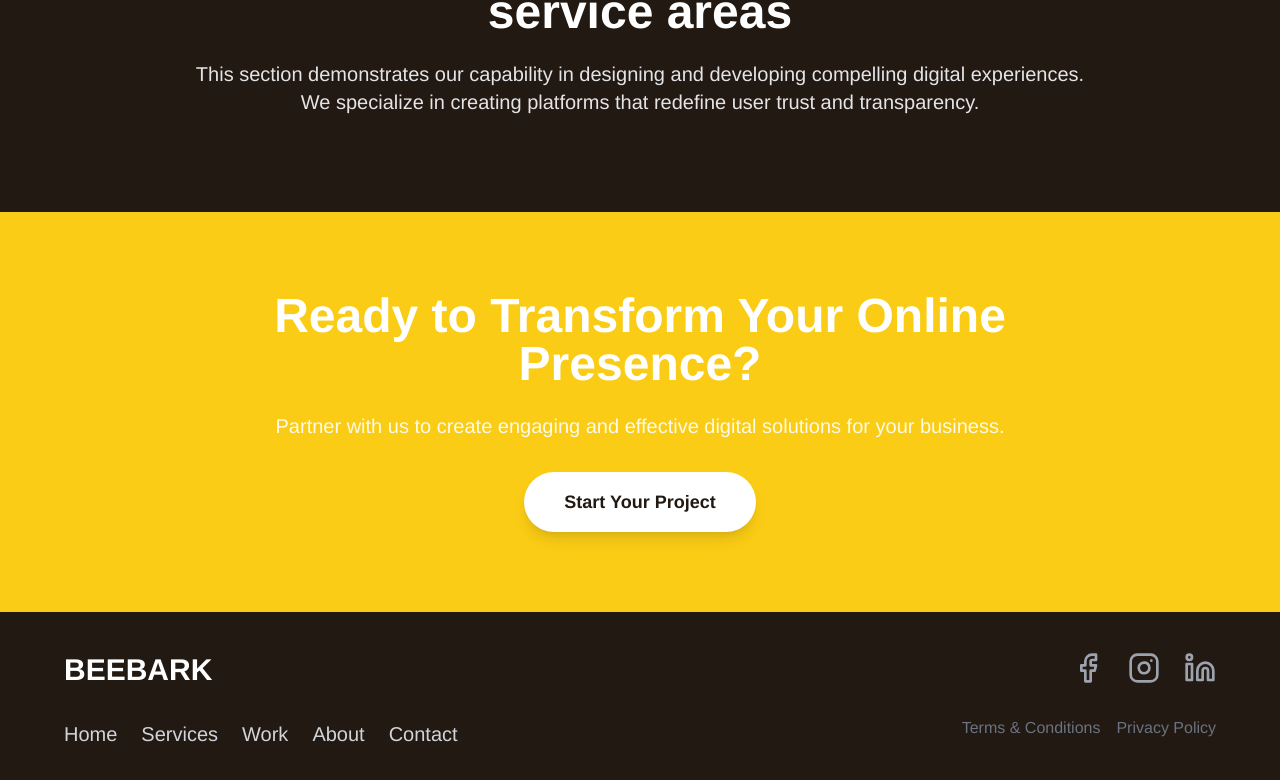
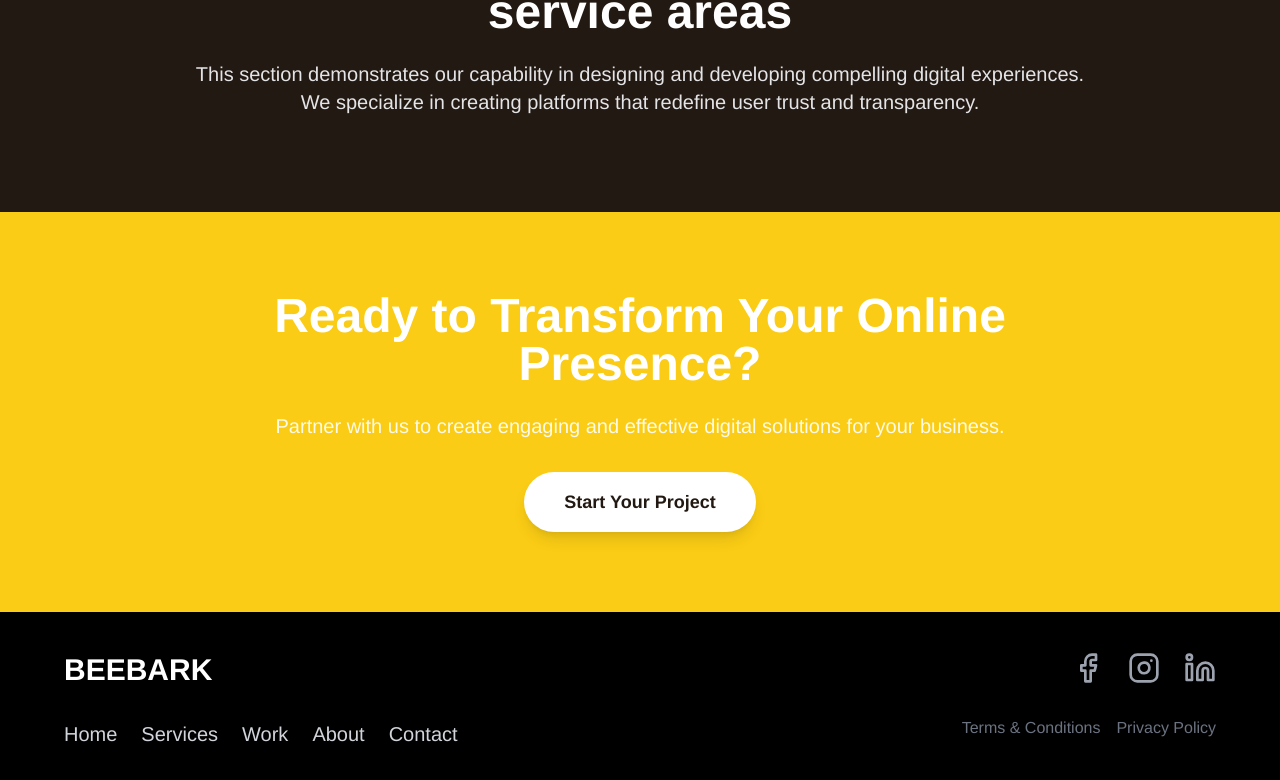
Before and after one commit to gaurank11/beebark, a React (Vite) app: page /trizzone in a window 1280 px wide. Shown: the part 5823-6603 px from the top of the page. Built offline with nearby package versions, Linux system fonts and the light colour scheme; a small style sheet from the web is missing.

Commit message:
Update footer.jsx

```diff
--- a/src/components/footer.jsx
+++ b/src/components/footer.jsx
@@ -10,7 +10,7 @@ const Footer = () => {
   };
 
   return (
-    <footer className="w-full bg-[#221912] text-white py-10 px-4 sm:px-6 lg:px-8 mt-auto font-sans antialiased">
+    <footer className="w-full bg-black text-white py-10 px-4 sm:px-6 lg:px-8 mt-auto font-sans antialiased">
       <div className="max-w-6xl mx-auto flex flex-col lg:flex-row lg:justify-between lg:items-start text-center lg:text-left">
 
         {/* Left Column: Brand and Navigation */}
```
